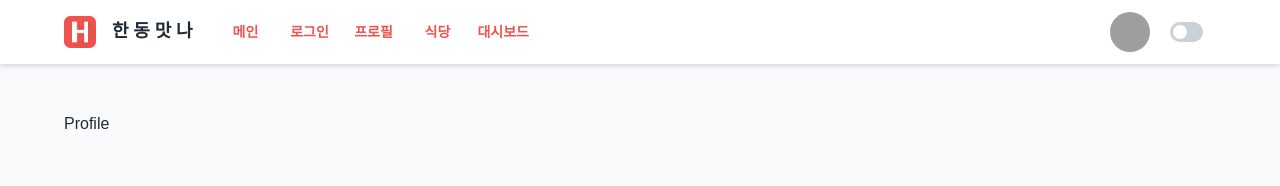
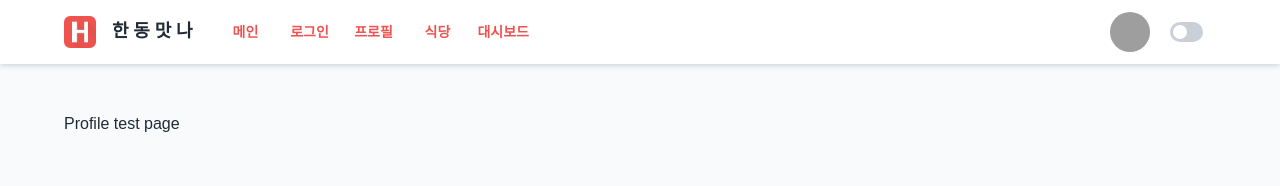
Before and after one commit to hgu-webcamp5/food-handong-front, a React (Create React App) app: page /profile in a window 1280 px wide. Shown: the top 186 px of the page. Built offline with nearby package versions, Linux system fonts and the light colour scheme; grey boxes are pictures that could not be loaded.

Commit message:
profile page test

```diff
--- a/src/pages/Profile/index.js
+++ b/src/pages/Profile/index.js
@@ -1,5 +1,5 @@
 function Profile() {
-  return <>Profile</>;
+  return <>Profile test page</>;
 }
 
 export default Profile;
```
